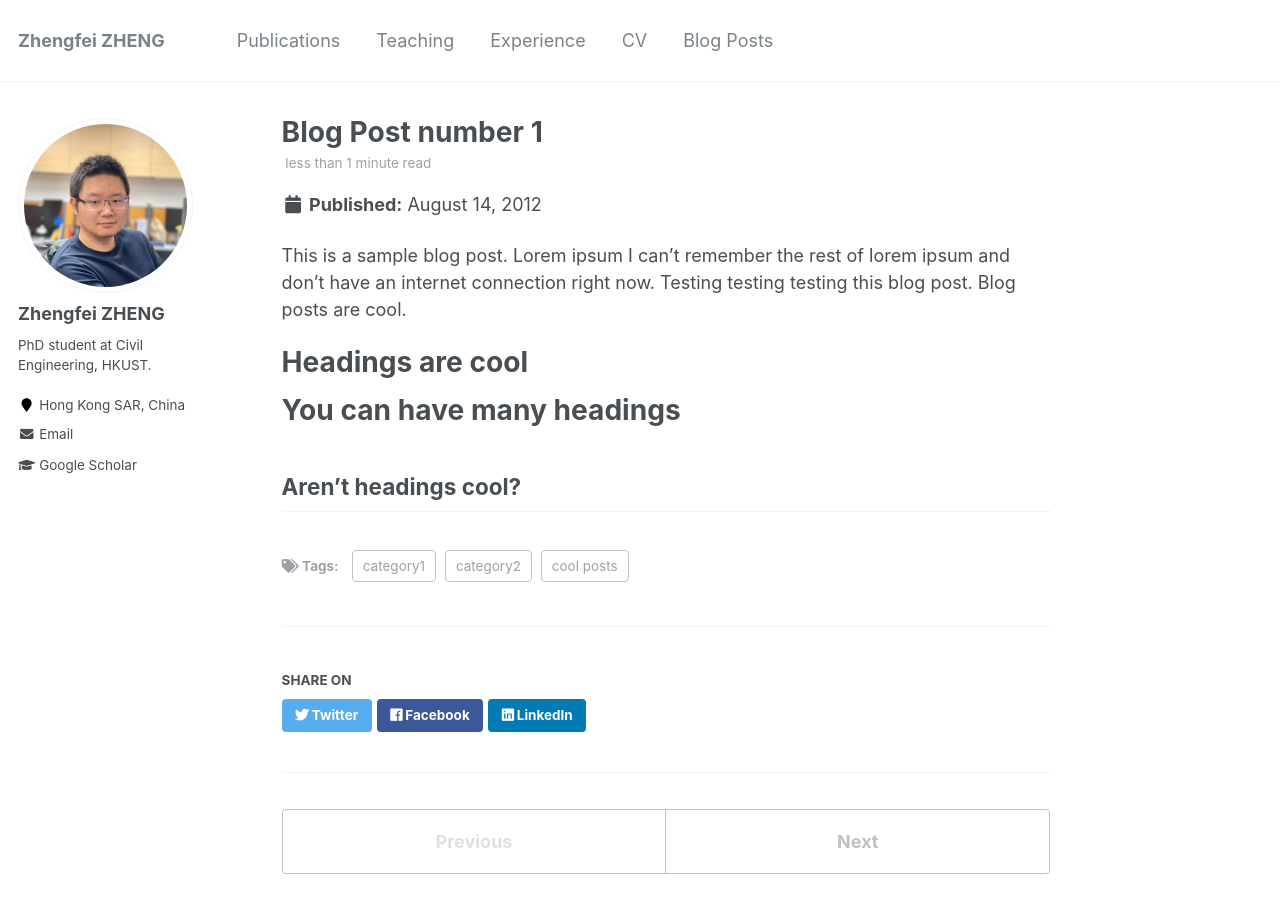
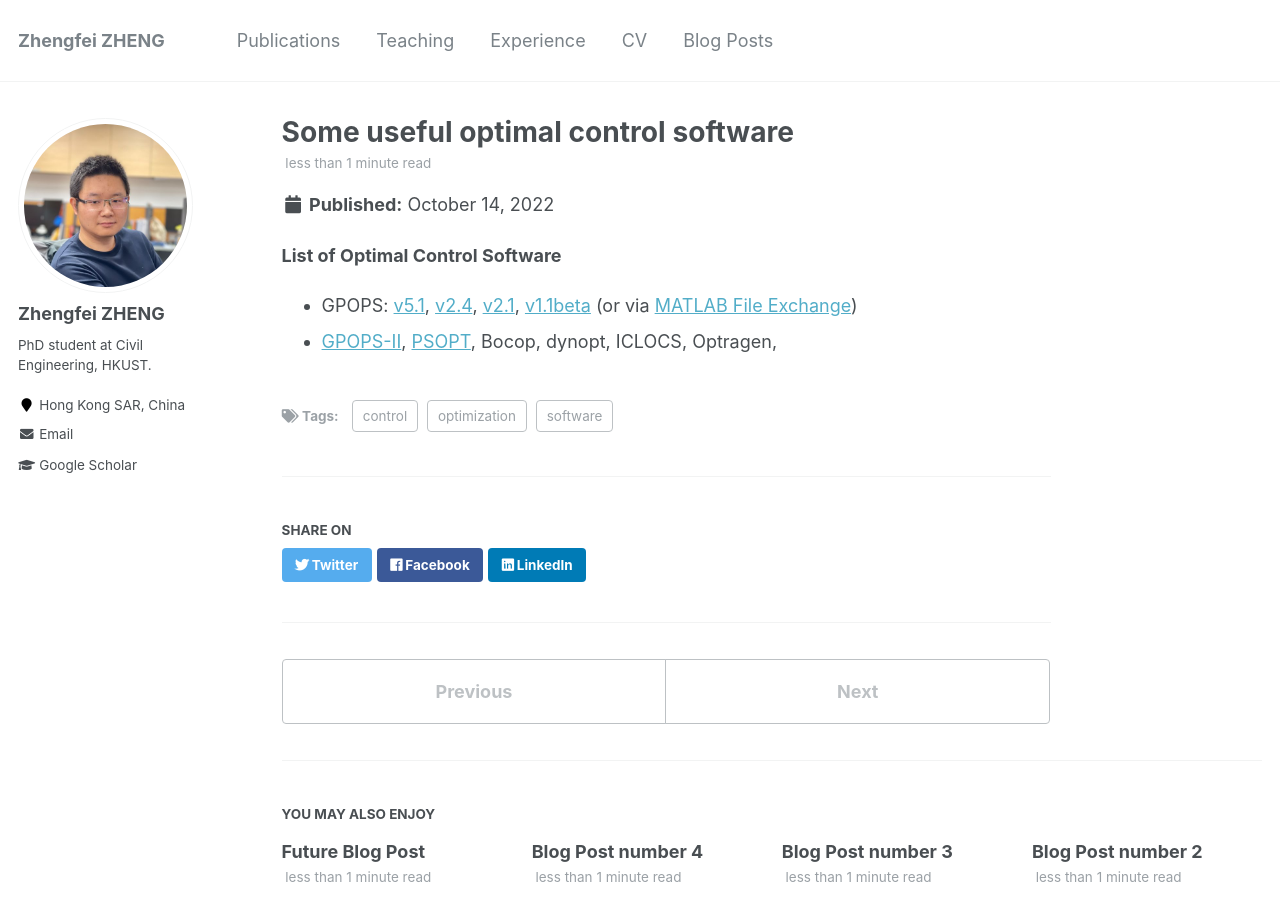
Before and after one commit to zf-z/zf-z.github.io, a Jekyll site: the page built from _posts/2012-08-14-blog-post-1.md, in a window 1280 px wide and 900 px high. Built offline with Jekyll 4.4.1, drawn with Linux system fonts in a browser that asks for light colours.

Commit message:
Update 2012-08-14-blog-post-1.md

```diff
--- a/_posts/2012-08-14-blog-post-1.md
+++ b/_posts/2012-08-14-blog-post-1.md
@@ -1,20 +1,13 @@
 ---
-title: 'Blog Post number 1'
-date: 2012-08-14
+title: 'Some useful optimal control software'
+date: 2022-10-14
 permalink: /posts/2012/08/blog-post-1/
 tags:
-  - cool posts
-  - category1
-  - category2
+  - software
+  - optimization
+  - control
 ---
 
-This is a sample blog post. Lorem ipsum I can't remember the rest of lorem ipsum and don't have an internet connection right now. Testing testing testing this blog post. Blog posts are cool.
-
-Headings are cool
-======
-
-You can have many headings
-======
-
-Aren't headings cool?
-------
+**List of Optimal Control Software**
+- GPOPS: [v5.1](/files/GPOPS/gpops51.zip), [v2.4](/files/GPOPS/gpops24.zip), [v2.1](/files/GPOPS/gpops21.tgz), [v1.1beta](/files/GPOPS/gpops1-1beta.zip) (or via [MATLAB File Exchange](http://mathworks.com/matlabcentral/fileexchange/21729-gpops))
+- [GPOPS-II](http://www.gpops2.com/), [PSOPT](http://www.psopt.org), Bocop, dynopt, ICLOCS, Optragen,
```
